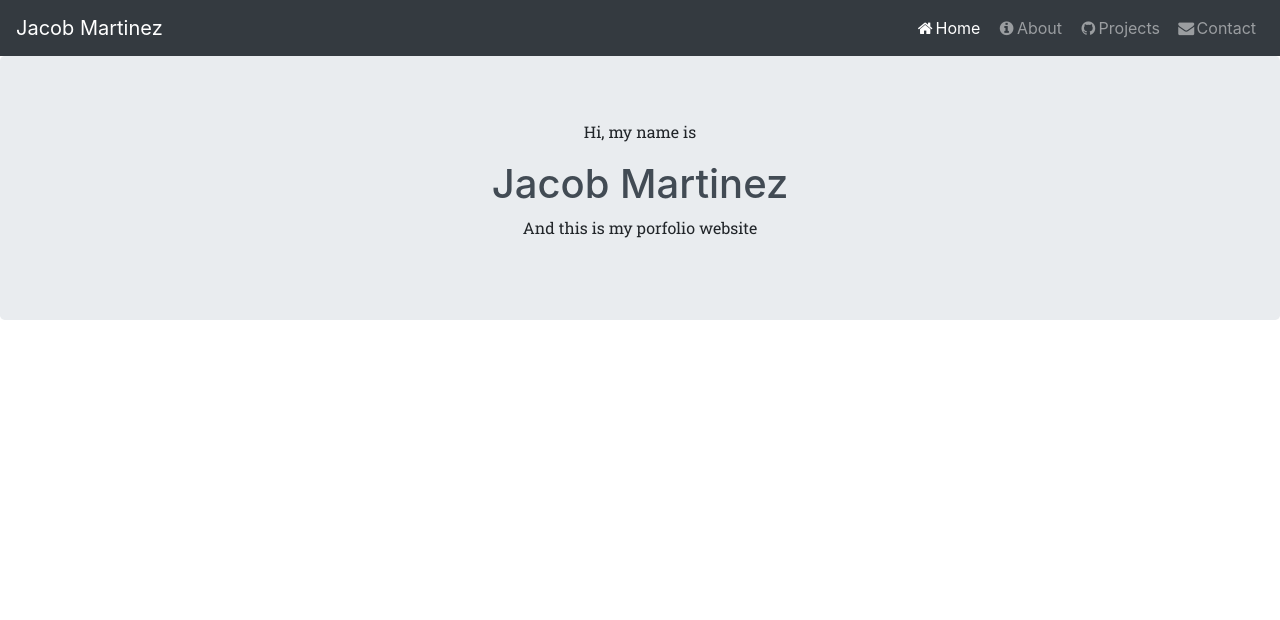
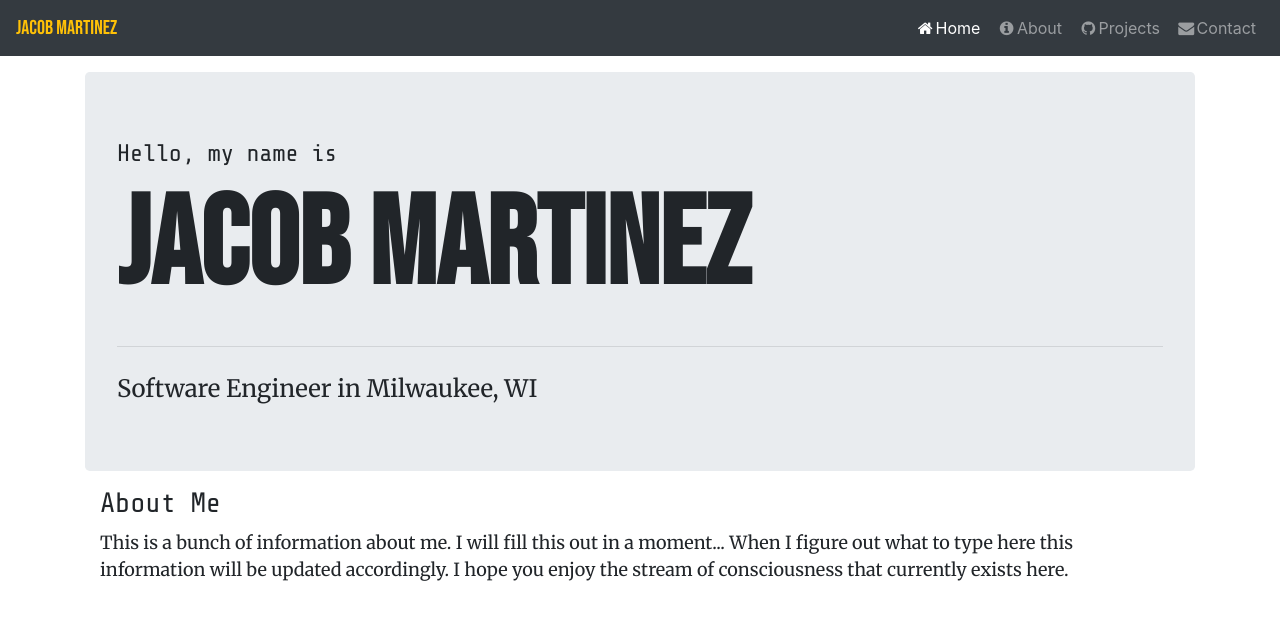
Before and after one commit to jmartinezcode/jmartinezcode.github.io, a plain HTML site: page index.html in a window 1280 px wide. Drawn offline with nearby package versions, Linux system fonts and the light colour scheme.

Commit message:
Fixed several formatting issues

```diff
--- a/index.html
+++ b/index.html
@@ -5,7 +5,7 @@
 
     <link rel="stylesheet" href="https://stackpath.bootstrapcdn.com/bootstrap/4.4.1/css/bootstrap.min.css" integrity="sha384-Vkoo8x4CGsO3+Hhxv8T/Q5PaXtkKtu6ug5TOeNV6gBiFeWPGFN9MuhOf23Q9Ifjh" crossorigin="anonymous">
     <link rel="stylesheet" href="https://cdnjs.cloudflare.com/ajax/libs/font-awesome/4.7.0/css/font-awesome.min.css">
-    <link href="https://fonts.googleapis.com/css?family=Roboto+Slab|Ruda" rel="stylesheet">
+    <link href="https://fonts.googleapis.com/css?family=Bebas+Neue|Merriweather|Share+Tech+Mono&display=swap" rel="stylesheet">
     <link rel="stylesheet" type="text/css" href="styles.css">
 
     <script src="https://ajax.googleapis.com/ajax/libs/jquery/3.4.1/jquery.min.js"></script>
@@ -21,8 +21,8 @@
     <title>Home</title>
   </head>
   <body>
-    <nav class="navbar navbar-expand-sm bg-dark navbar-dark">
-      <a class="navbar-brand" href="#">Jacob Martinez</a>
+    <nav class="navbar navbar-expand-sm bg-dark navbar-dark fixed-top">
+      <a class="navbar-brand text-warning" href="#">Jacob Martinez</a>
       <button class="navbar-toggler" type="button" data-toggle="collapse" data-target="#collapsibleNavbar">
     <span class="navbar-toggler-icon"></span>
     </button>
@@ -43,12 +43,26 @@
         </ul>
       </div>
     </nav>
-    <div class="jumbotron text-center" style="margin-bottom:0">
-      <p>Hi, my name is</p>
+    <br>
+    <br>
+    <br>
+
+    <div class="container">
+    <div class="jumbotron text-left" style="margin-bottom:0">
+      <p class="intro">Hello, my name is</p>
       <h1>Jacob Martinez</h1>
-      <p>And this is my porfolio website</p>
+      <hr class="my-4">
+      <p>Software Engineer in Milwaukee, WI</p>
     </div>
-    <h1></h1>
+    <div class="container pt-3">
+      <h3>About Me</h3>
+      <p>This is a bunch of information about me. I will fill this out in a moment...
+      When I figure out what to type here this information will be updated
+      accordingly. I hope you enjoy the stream of consciousness that currently
+      exists here.
+      </p>
+    </div>
+  </div>
 
   </body>
 </html>
--- a/styles.css
+++ b/styles.css
@@ -6,10 +6,16 @@
   --soap: rgba(198, 202, 237, 1);
   --silver_chalice: rgba(173, 168, 190, 1);
 }
-
+font-family: 'Share Tech Mono', monospace;
+font-family: 'Bebas Neue', cursive;
+font-family: 'Merriweather', serif;
 
 .navbar{
-  background-color: rgba(66, 75, 84, 1);
+  font-family: 'Bebas Neue', cursive;
+  background-color: rgba(66, 75, 84, 0);
+}
+.navbar-brand{
+  font-family: 'Bebas Neue', cursive;
 }
 .navbar a {
   color: rgba(66, 75, 84, 1);
@@ -18,18 +24,26 @@
 .navbar a:Hover{
   color: rgba(173, 168, 190, 1);;
 }
-
-.jumbotron{
-  background-color: var(--cadet_grey));
+.intro {
+  font-family: 'Share Tech Mono', monospace;
+  padding-bottom: 0px;
+  margin-bottom: 0px;
+}
+.jumbotron p{
+  Font-Size: 24px;
+  margin-bottom: 0px;
 }
 .jumbotron h1{
-  color: var(--outer_space);
+  font-family: 'Bebas Neue', cursive;
+  font-size: 125px;
+  font-weight: bold;
+  padding-top: 0px;
+  margin-top: 0px;
 }
-h1 h2 h3 h4 h5{
-  Font-Family: 'Ruda', Sans-Serif;
-  Font-Size: 100px;
+h1, h2, h3, h4, h5{
+  font-family: 'Share Tech Mono', monospace;
 }
 p{
-  Font-Family: 'Roboto Slab', Serif;
-  Font-Size: 16px;
+  font-family: 'Merriweather', serif;
+  font-size: 18px;
 }
```
Also changed, not shown: contact.html (+2 -0 lines), projects.html (+34 -0 lines).
